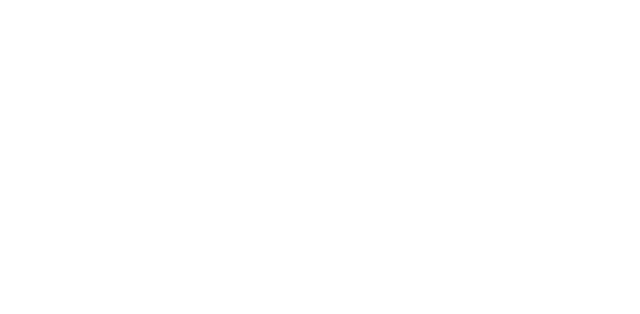
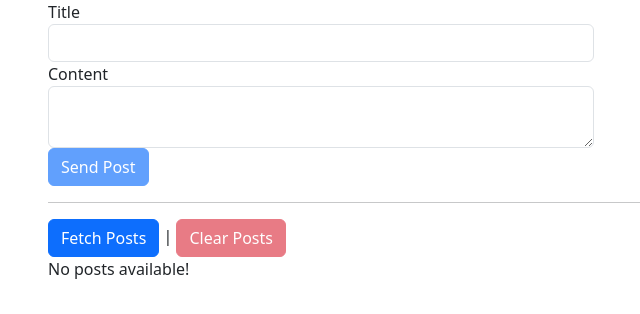
Before and after one commit to krishnaranjan032/todoApp, an Angular app: page /http in a window 1280 px wide. Before the commit this address led to /. Shown: the top 314 px of the page, without its empty margins (34-674 px from the left). Built offline with nearby package versions, Linux system fonts and the light colour scheme.

Commit message:
make use of http post requests to submit data to firebase backend

```diff
--- a/src/app/app-routing.module.ts
+++ b/src/app/app-routing.module.ts
@@ -2,11 +2,13 @@ import { NgModule } from '@angular/core';
 import { RouterModule, Routes } from '@angular/router';
 import { DashboardComponent } from './component/dashboard/dashboard.component';
 import { FormsComponent } from './form/forms/forms.component';
+import { HttpComponent } from './http/http.component';
 
 const routes: Routes = [
   { path: '', redirectTo: '/dashboard', pathMatch: 'full' }, // Redirect to /dashboard by default
   { path: 'dashboard', component: DashboardComponent }, // Route for the dashboard component
   { path: 'form', component: FormsComponent }, // Route for the dashboard component
+  { path: 'http', component: HttpComponent }, // Route for the dashboard component
 ];
 
 @NgModule({
--- a/src/app/app.module.ts
+++ b/src/app/app.module.ts
@@ -7,12 +7,14 @@ import { DashboardComponent } from './component/dashboard/dashboard.component';
 import { FormsModule } from '@angular/forms';
 import { HttpClientModule } from '@angular/common/http';
 import { FormsComponent } from './form/forms/forms.component';
+import { HttpComponent } from './http/http.component';
 
 @NgModule({
   declarations: [
     AppComponent,
     DashboardComponent,
-    FormsComponent
+    FormsComponent,
+    HttpComponent
   ],
   imports: [
     BrowserModule,
--- a/src/app/form/forms/forms.component.css
+++ b/src/app/form/forms/forms.component.css
@@ -0,0 +1,7 @@
+.container{
+    margin-top: 30px;
+}
+
+input.ng-invalid.ng-touched{
+    border: 1px solid red;
+}
--- a/src/app/form/forms/forms.component.html
+++ b/src/app/form/forms/forms.component.html
@@ -1,12 +1,23 @@
 <div class="row">
-    <div class="col-md-3 mb-3"> <!-- Add margin-bottom for spacing -->
-        <button class="btn btn-primary w-100"> <!-- Make button full width -->
+  <div class="col-md-3 mb-3">
+    <!-- Add margin-bottom for spacing -->
+    <button class="btn btn-primary w-100">
+      <!-- Make button full width -->
       <a routerLink="/dashboard" class="text-white">Dashboard</a>
     </button>
   </div>
-    <div class="col-md-3"> <!-- No need for additional classes -->
-        <button class="btn btn-primary w-100"> <!-- Make button full width -->
+  <div class="col-md-3">
+    <!-- No need for additional classes -->
+    <button class="btn btn-primary w-100">
+      <!-- Make button full width -->
       <a routerLink="/form" class="text-white">Form</a>
+    </button>
+  </div>
+  <div class="col-md-3">
+    <!-- No need for additional classes -->
+    <button class="btn btn-primary w-100">
+      <!-- Make button full width -->
+      <a routerLink="/http" class="text-white">Http </a>
     </button>
   </div>
 </div>
@@ -14,25 +25,71 @@
   <div class="row">
     <div class="col-xs-12 col-sm-10 col-md-8 col-sm-offset-1 col-md-offset-2">
       <form (ngSubmit)="onSubmit(f)" #f="ngForm">
-          <div id="user-data">
+        <div id="user-data" ngModelGroup="userData" #userData="ngModelGroup">
           <div class="form-group">
             <label for="username">Username</label>
-              <input type="text" id="username" name="username" ngModel class="form-control">
+            <input
+              type="text"
+              id="username"
+              name="username"
+              ngModel
+              class="form-control"
+              required
+              #name="ngModel"
+            />
+            <span class="help-block" *ngIf="!name.valid && name.touched"
+              >Please enter a valid name</span
+            >
           </div>
-            <button class="btn btn-default" type="button">Suggest an Username</button>
+          <button class="btn btn-default" type="button">
+            Suggest an Username
+          </button>
           <div class="form-group">
             <label for="email">Mail</label>
-              <input type="email" name="email" ngModel id="email" class="form-control">
+            <input
+              type="email"
+              name="email"
+              ngModel
+              id="email"
+              class="form-control"
+              required
+              email
+              #email="ngModel"
+            />
+            <span class="help-block" *ngIf="!email.valid && email.touched"
+              >Please enter a valid email</span
+            >
           </div>
         </div>
+
+        <p *ngIf="!userData.valid && userData.touched">User Data is invalid</p>
         <div class="form-group">
           <label for="secret">Secret Questions</label>
-            <select id="secret" name="secret" ngModel class="form-control">
+          <select
+            id="secret"
+            name="secret"
+            [ngModel]="defaultValue"
+            class="form-control"
+          >
             <option value="pet">Your first Pet?</option>
             <option value="teacher">Your first teacher?</option>
           </select>
         </div>
-          <button class="btn btn-primary" type="submit">Submit</button>
+
+        <div class="form-group">
+          <textarea class="form-control" name="questionAnswer" rows="3" [(ngModel)]="answer"></textarea>
+        </div>
+
+        <p>Your reply: {{answer}}</p>
+
+        <div class="radio" *ngFor="let gender of genders">
+        <label >
+            <input type="radio" name="gender" ngModel [value]="gender" required="" >
+            {{gender}}
+        </label></div>
+        <button class="btn btn-primary" type="submit" [disabled]="!f.valid">
+          Submit
+        </button>
       </form>
     </div>
   </div>
--- a/src/app/form/forms/forms.component.ts
+++ b/src/app/form/forms/forms.component.ts
@@ -7,6 +7,9 @@ import { NgForm } from '@angular/forms';
   styleUrl: './forms.component.css'
 })
 export class FormsComponent {
+  genders = ["male", "female"]
+  defaultValue: string = "pet"
+  answer: string= '';
   formData: any = {}; // Object to store form data
 
   onSubmit(form: NgForm) {
--- /dev/null
+++ b/src/app/http/http.component.html
@@ -0,0 +1,57 @@
+<div class="container">
+    <div class="row">
+      <div class="col-xs-12 col-md-6 col-md-offset-3">
+        <form #postForm="ngForm" (ngSubmit)="onCreatePost(postForm.value)">
+          <div class="form-group">
+            <label for="title">Title</label>
+            <input
+              type="text"
+              class="form-control"
+              id="title"
+              required
+              ngModel
+              name="title"
+            />
+          </div>
+          <div class="form-group">
+            <label for="content">Content</label>
+            <textarea
+              class="form-control"
+              id="content"
+              required
+              ngModel
+              name="content"
+            ></textarea>
+          </div>
+          <button
+            class="btn btn-primary"
+            type="submit"
+            [disabled]="!postForm.valid"
+          >
+            Send Post
+          </button>
+        </form>
+      </div>
+    </div>
+    <hr />
+    <div class="row">
+      <div class="col-xs-12 col-md-6 col-md-offset-3">
+        <button class="btn btn-primary" (click)="onFetchPosts()">
+          Fetch Posts
+        </button>
+        |
+        <button
+          class="btn btn-danger"
+          [disabled]="loadedPosts.length < 1"
+          (click)="onClearPosts()"
+        >
+          Clear Posts
+        </button>
+      </div>
+    </div>
+    <div class="row">
+      <div class="col-xs-12 col-md-6 col-md-offset-3">
+        <p>No posts available!</p>
+      </div>
+    </div>
+  </div>
--- /dev/null
+++ b/src/app/http/http.component.ts
@@ -0,0 +1,35 @@
+import { Component, OnInit } from '@angular/core';
+import { HttpClient } from '@angular/common/http';
+
+@Component({
+  selector: 'app-http',
+  templateUrl: './http.component.html',
+  styleUrls: ['./http.component.css']
+})
+export class HttpComponent implements OnInit {
+  loadedPosts = [];
+
+  constructor(private http: HttpClient) {}
+
+  ngOnInit() {}
+
+  onCreatePost(postData: { title: string; content: string }) {
+    // Send Http request
+    this.http
+      .post(
+        'https://angular-tutorial-6a450-default-rtdb.firebaseio.com/posts.json',
+        postData
+      )
+      .subscribe(responseData => {
+        console.log(responseData);
+      });
+  }
+
+  onFetchPosts() {
+    // Send Http request
+  }
+
+  onClearPosts() {
+    // Send Http request
+  }
+}
```
Also changed, not shown: src/app/http/http.component.css (added), 1 other file (tests, documents, lock files or other folders). Lines whose indentation alone changed are shown as unchanged.
